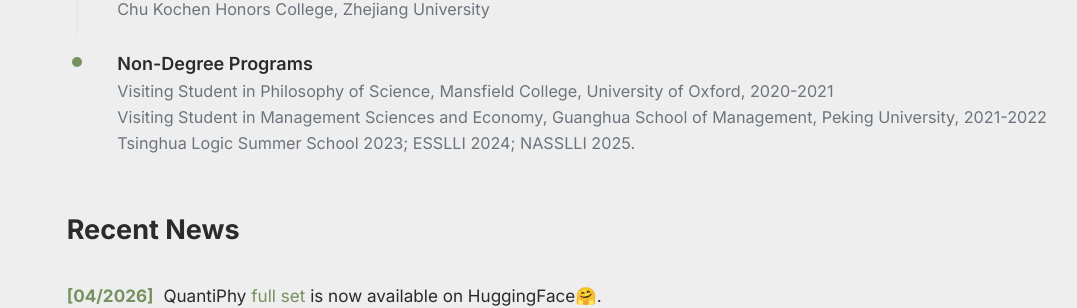
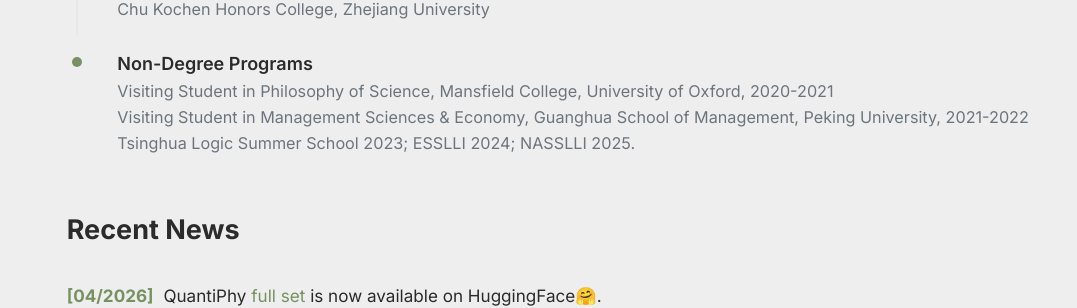
Before and after one commit to Paulineli/Paulineli.github.io, a Jekyll site: the page built from _pages/about.md, in a window 1280 px wide and 900 px high, scrolled down 831 px. Shown: the part 153-461 px from the top of the window, without its empty margins (4-1081 px from the left). Built offline with Jekyll 4.4.1, drawn with Linux system fonts in a browser that asks for light colours; a script bundle is joined from its source files by our own code; library files that are not in the unit come from our copies.

Commit message:
Update education detail: use ampersand in degree name
Made-with: Cursor

```diff
--- a/_pages/about.md
+++ b/_pages/about.md
@@ -62,7 +62,7 @@ redirect_from:
     <li>
       <span class="edu-degree">Non-Degree Programs</span>
       <span class="edu-detail">Visiting Student in Philosophy of Science, Mansfield College, University of Oxford, 2020-2021</span>
-      <span class="edu-detail">Visiting Student in Management Sciences and Economy, Guanghua School of Management, Peking University, 2021-2022</span>
+      <span class="edu-detail">Visiting Student in Management Sciences & Economy, Guanghua School of Management, Peking University, 2021-2022</span>
       <span class="edu-detail">Tsinghua Logic Summer School 2023; ESSLLI 2024; NASSLLI 2025.</span>
     </li>
   </ul>
```
